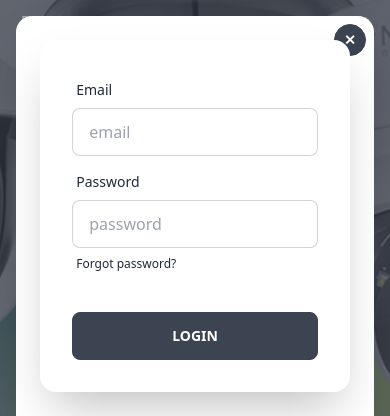
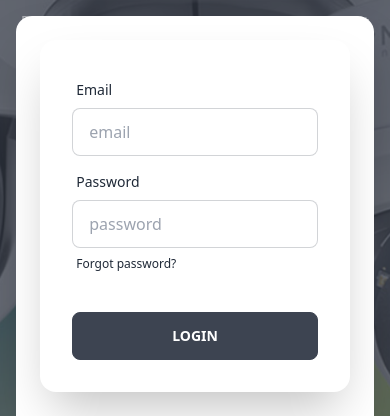
Before and after one commit to serhiipetrash/LP-video, a website built with Vite: page index.html in a window 390 px wide. Both pictures are taken after a click on the label 353 px from the left and 32 px from the top of the page. Shown: the part 428-844 px from the top of the page. Built offline with nearby package versions, Linux system fonts and the light colour scheme.

Commit message:
Jira VC-6 Prepare form of login

```diff
--- a/index.html
+++ b/index.html
@@ -120,13 +120,8 @@
     <!-- modal login -->
 
     <input type="checkbox" id="my-modal-3" class="modal-toggle" />
-    <div class="modal modal-bottom sm:modal-middle">
-      <div class="modal-box w-11/12 max-w-5xl relative">
-        <label
-          for="my-modal-3"
-          class="btn btn-sm btn-circle absolute right-2 top-2"
-          >✕</label
-        >
+    <label for="my-modal-3" class="modal modal-bottom sm:modal-middle">
+      <label for="" class="modal-box w-11/12 max-w-5xl relative">
         <!-- Login form -->
         <div class="card w-full max-w-xs shadow-2xl bg-base-100 mx-auto">
           <div class="card-body">
@@ -161,8 +156,8 @@
           </div>
         </div>
         <!-- end Login form -->
-      </div>
-    </div>
+      </label>
+    </label>
     <!-- end modal login -->
 
     <!-- end navbar section -->
```
